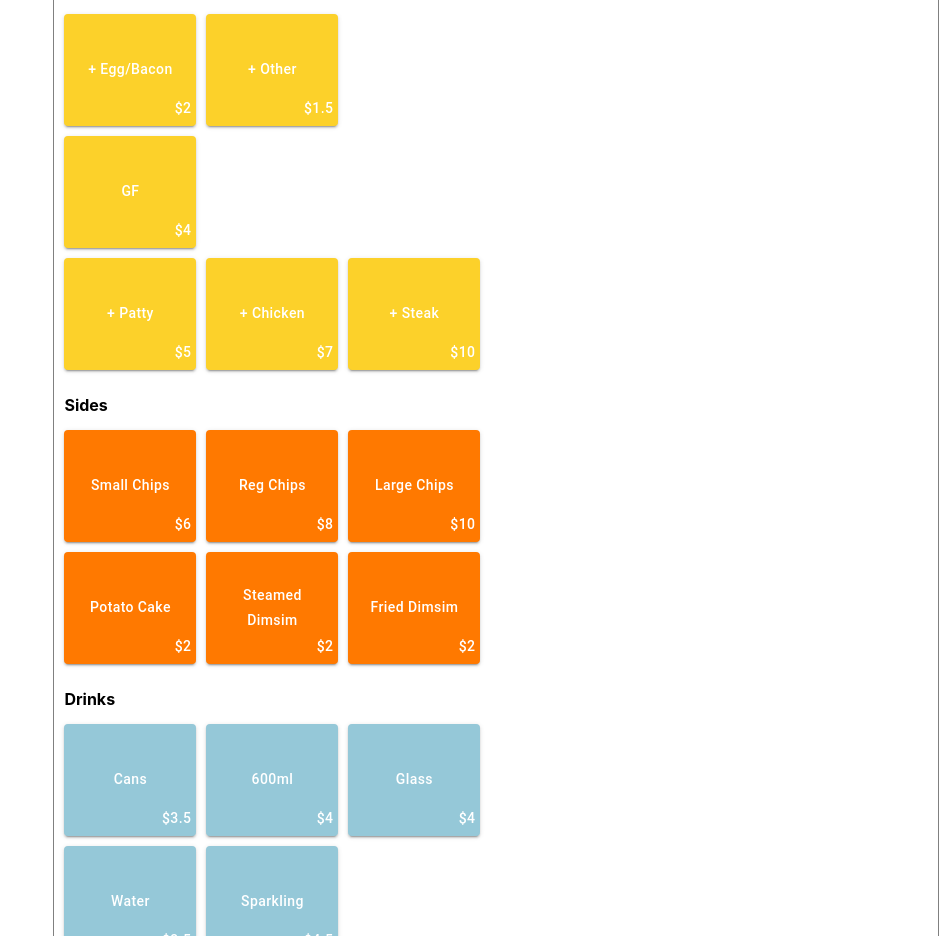
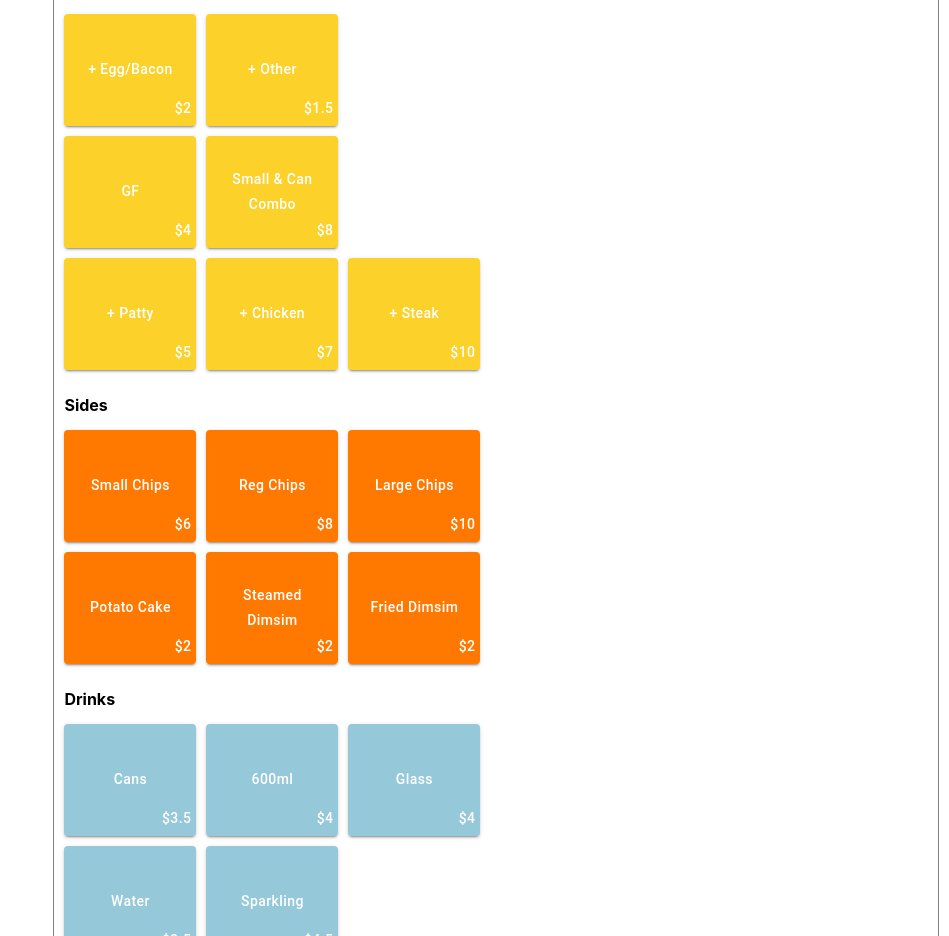
Before and after one commit to rayj10/andrew-pos, a React (Create React App) app: page / in a window 1280 px wide. Shown: the part 1240-2176 px from the top of the page, without its empty margins (331-1280 px from the left). Built offline with nearby package versions, Linux system fonts and the light colour scheme.

Commit message:
add combo

```diff
--- a/src/constants/menu.js
+++ b/src/constants/menu.js
@@ -153,6 +153,10 @@ export const MENU = {
             {
                 name: "GF",
                 price: 4
+            },
+            {
+                name: "Small & Can Combo",
+                price: 8
             }
         ],
         [
```
